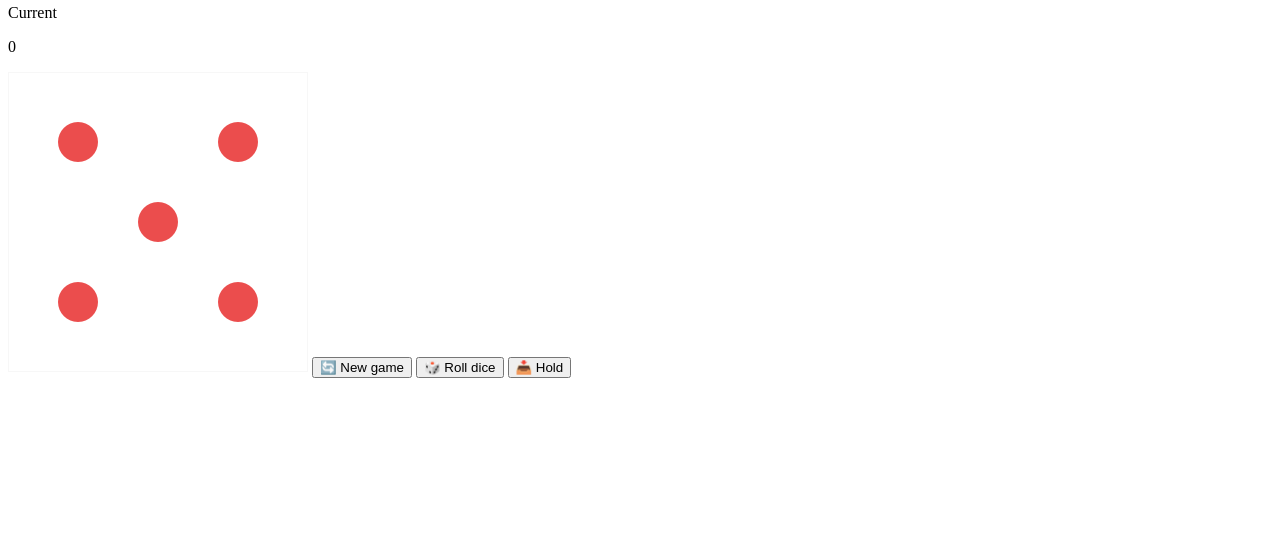
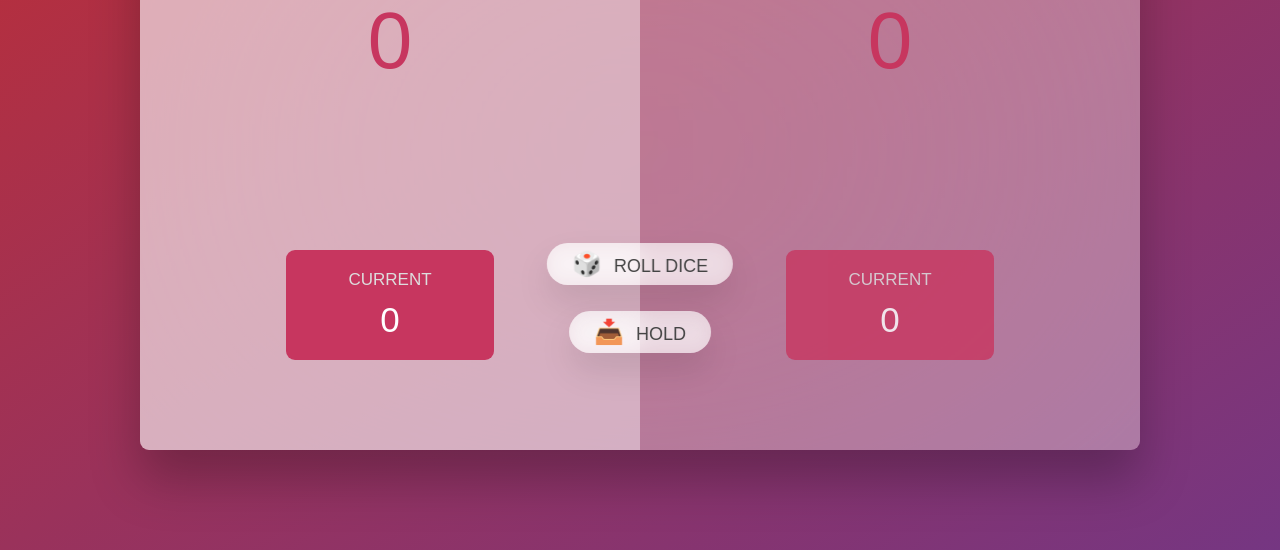
Before and after one commit to Daniel-055/Pig-Game, a plain HTML site: page index.html in a window 1280 px wide. Shown: the part 250-800 px from the top of the page. Drawn offline with Linux system fonts and the light colour scheme.

Commit message:
Update index.html

```diff
--- a/index.html
+++ b/index.html
@@ -4,7 +4,7 @@
     <meta charset="UTF-8" />
     <meta name="viewport" content="width=device-width, initial-scale=1.0" />
     <meta http-equiv="X-UA-Compatible" content="ie=edge" />
-    <link rel="stylesheet" href="pgs.css" />
+    <link rel="stylesheet" href="style.css" />
     <title>Pig Game</title>
   </head>
   <body>
```
